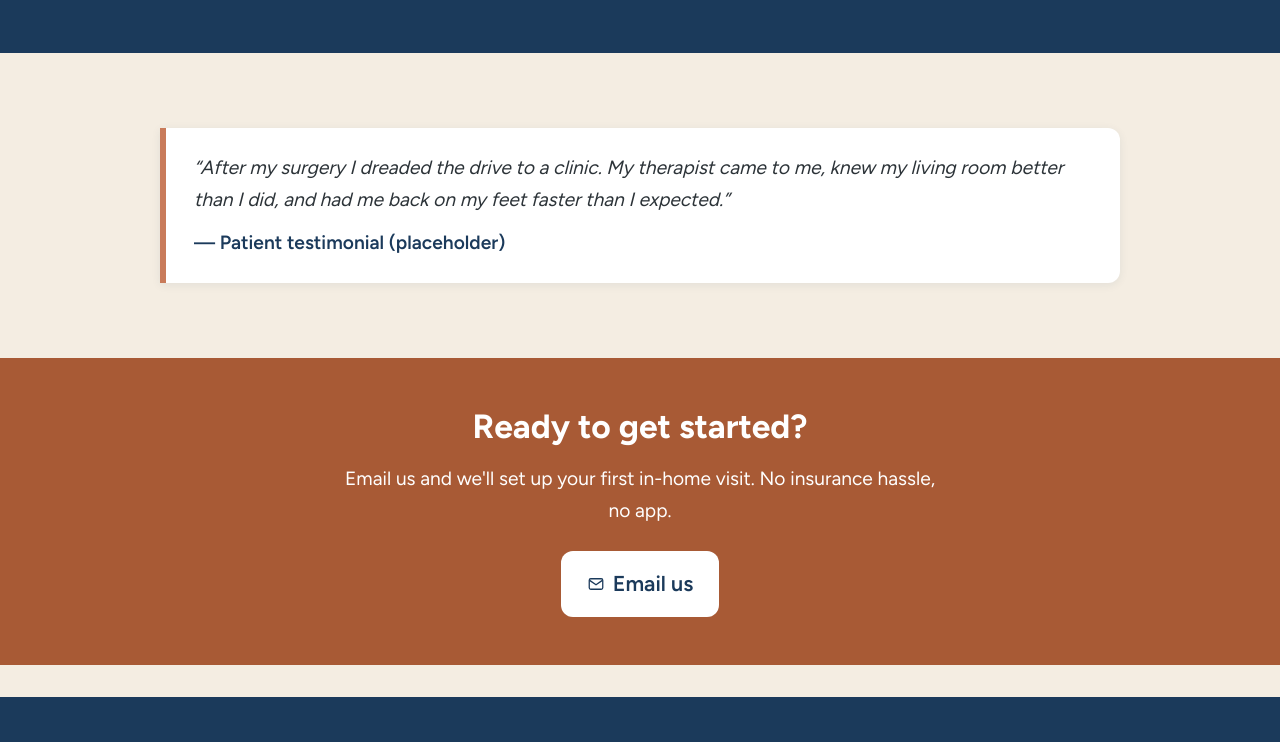
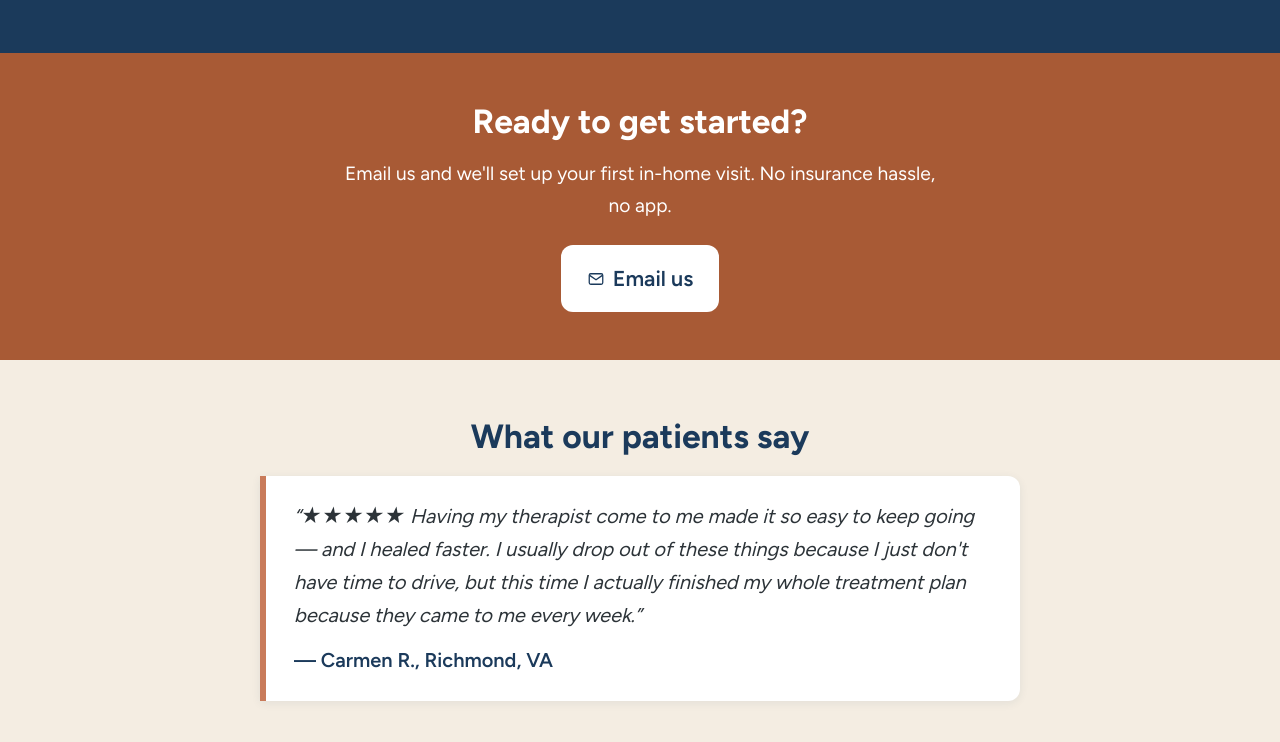
Before and after one commit to movewithdoorstep/doorstep-website, a plain HTML site: page index.html in a window 1280 px wide. Shown: the part 1967-2709 px from the top of the page. Drawn offline with Linux system fonts and the light colour scheme.

Commit message:
Home: add Carmen R. review, remove Reviews from nav

```diff
--- a/index.html
+++ b/index.html
@@ -369,7 +369,6 @@ body.careers .cta-strip .btn--phone { background: var(--navy-deep); color: var(-
 <li><a href="injury-patients.html">For injury patients</a></li>
 <li><a href="payment.html">Payment</a></li>
 <li><a href="service-areas.html">Service areas</a></li>
-        <li><a href="reviews.html">Reviews</a></li>
 <li><a href="about.html">About</a></li>
 <li><a href="faq.html">FAQ</a></li>
 <li><a href="contact.html">Contact</a></li>
@@ -430,17 +429,8 @@ body.careers .cta-strip .btn--phone { background: var(--navy-deep); color: var(-
 <div class="grid grid--3" style="margin-top:1.5rem">
 <div class="trust-item"><div class="big">Licensed PTs</div><p>Every visit is with a state-licensed physical therapist &mdash; not an aide.</p></div>
 <div class="trust-item"><div class="big">One-on-one</div><p>The full visit is yours. No splitting your therapist's attention.</p></div>
-      <div class="trust-item"><div class="big">★ ★ ★ ★ ★</div><p>Trusted by patients across the metro. <a href="reviews.html" style="color:#ffd27a">Read reviews &rarr;</a></p></div>
+<div class="trust-item"><div class="big">★ ★ ★ ★ ★</div><p>Trusted by patients across the metro. <a href="#reviews" style="color:#ffd27a">Read reviews &rarr;</a></p></div>
 </div>
-  </div>
-</section>
-
-<section class="section">
-  <div class="container">
-    <blockquote class="quote">
-      &ldquo;After my surgery I dreaded the drive to a clinic. My therapist came to me, knew my living room better than I did, and had me back on my feet faster than I expected.&rdquo;
-      <cite>&mdash; Patient testimonial (placeholder)</cite>
-    </blockquote>
 </div>
 </section>
 
@@ -449,6 +439,16 @@ body.careers .cta-strip .btn--phone { background: var(--navy-deep); color: var(-
 <h2>Ready to get started?</h2>
 <p style="font-size:1.2rem;max-width:50ch;margin:0 auto 1.5rem">Email us and we'll set up your first in-home visit. No insurance hassle, no app.</p>
 <a class="btn btn--phone" href="mailto:hello@movewithdoorstep.com"><svg width="18" height="18" viewBox="0 0 24 24" fill="none" aria-hidden="true"><rect x="3" y="5" width="18" height="14" rx="2" stroke="currentColor" stroke-width="1.7"/><path d="M4 7.5l8 5.5 8-5.5" stroke="currentColor" stroke-width="1.7" stroke-linecap="round" stroke-linejoin="round"/></svg> Email us</a>
+</div>
+</section>
+
+<section class="section" id="reviews">
+<div class="container">
+<h2 class="center">What our patients say</h2>
+<blockquote class="quote" style="max-width:760px;margin:1.25rem auto 0;font-size:1.25rem">
+&ldquo;★★★★★ Having my therapist come to me made it so easy to keep going &mdash; and I healed faster. I usually drop out of these things because I just don't have time to drive, but this time I actually finished my whole treatment plan because they came to me every week.&rdquo;
+<cite>&mdash; Carmen R., Richmond, VA</cite>
+</blockquote>
 </div>
 </section>
 </main>
```
Lines whose indentation alone changed are shown as unchanged.
